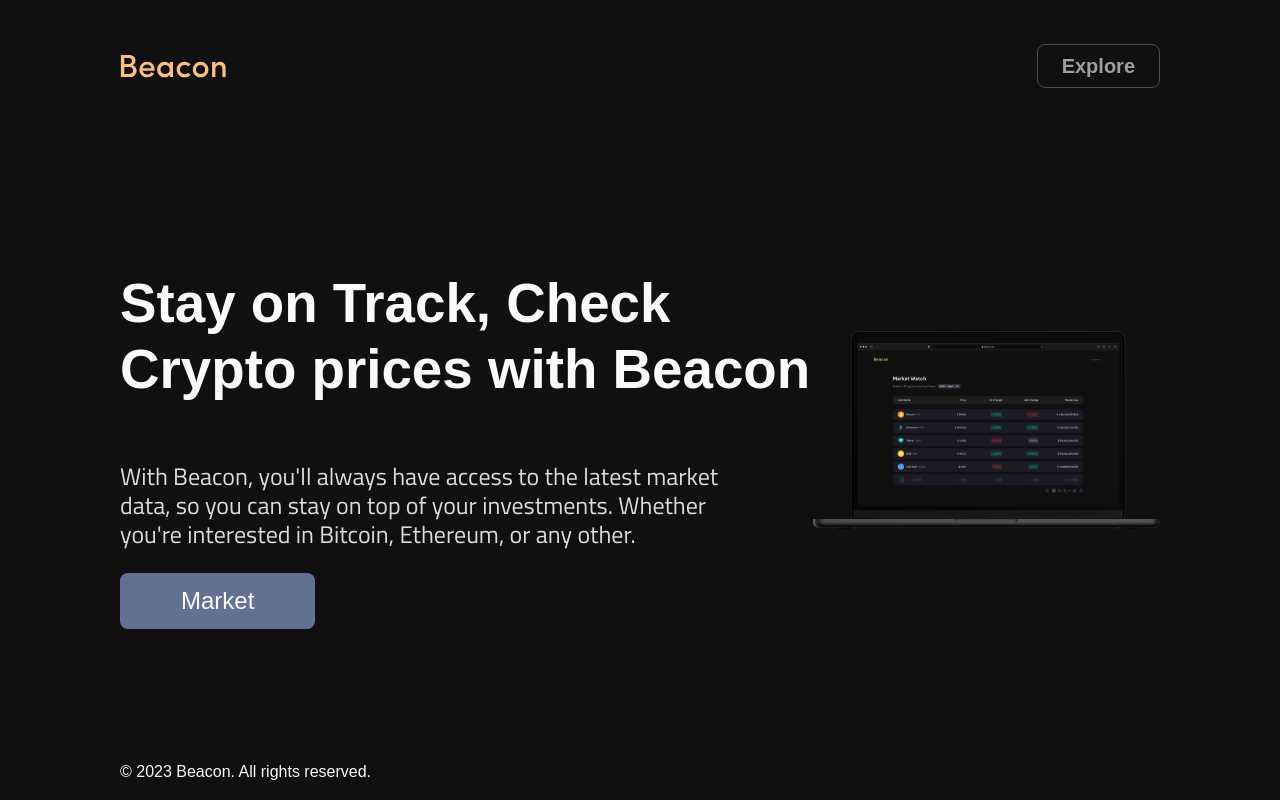
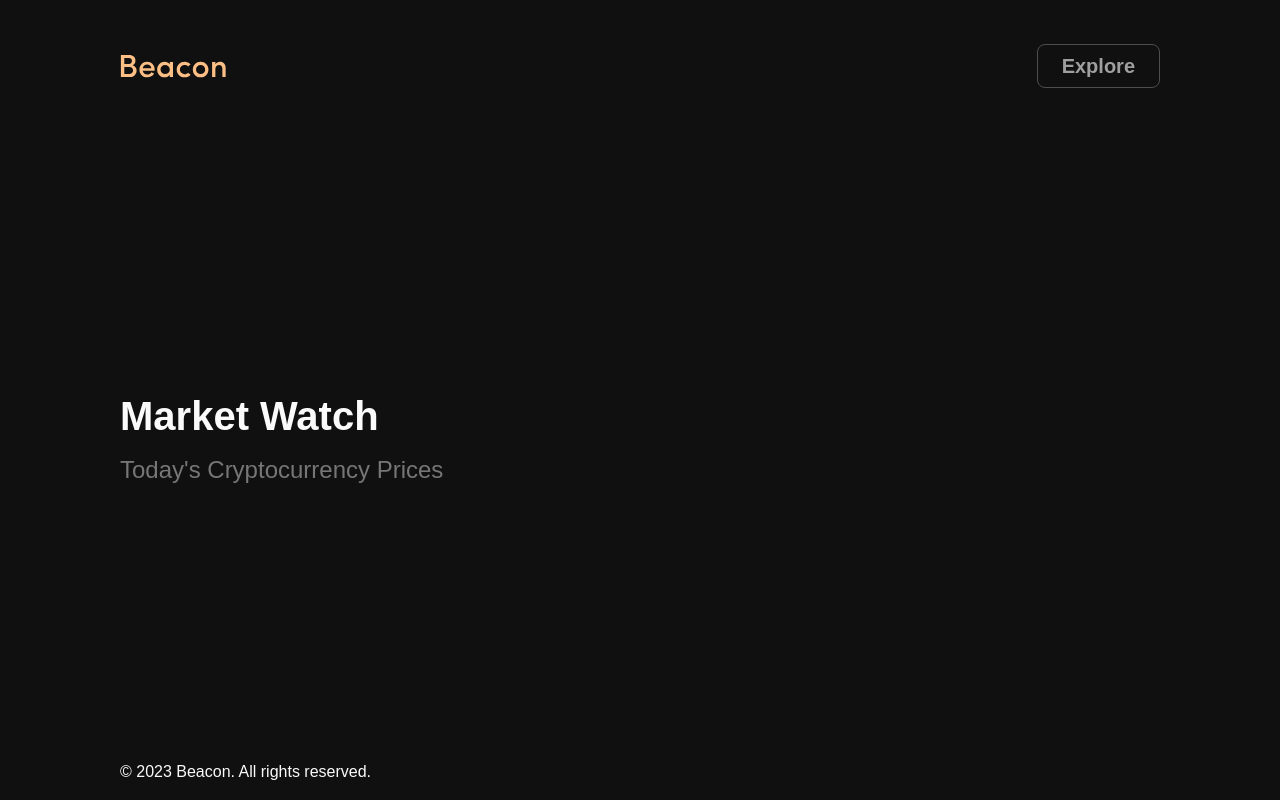
Before and after one commit to ali-vakili/beacon, a React (Create React App) app: page /market in a window 1280 px wide. Built offline with nearby package versions, Linux system fonts and the light colour scheme; a web font is replaced by a local one.

Commit message:
initial market page create title.jsx and its style

```diff
--- a/src/App.js
+++ b/src/App.js
@@ -1,7 +1,7 @@
 import React, { Component } from 'react'
 import NavBar from './components/navbar';
 import Footer from './components/footer';
-import Hero from './pages/hero/Hero';
+import Market from './pages/market/Market';
 import './App.css';
 
 class App extends Component {
@@ -11,7 +11,7 @@ class App extends Component {
       <React.Fragment>
         <div className='container-beacon p-0'>
           <NavBar />
-          <Hero />
+          <Market />
           <Footer />
         </div>
       </React.Fragment>
--- /dev/null
+++ b/src/components/assets/css/title.css
@@ -0,0 +1,11 @@
+div.title-container {
+  margin-top: 84px;
+}
+div.title-container h1.title-text {
+  font-weight: 700;
+  margin-bottom: 16px;
+}
+div.title-container div.description-container h4.description-text {
+  color: #767676;
+  font-weight: 500;
+}
--- /dev/null
+++ b/src/components/ui/title.jsx
@@ -0,0 +1,16 @@
+import '../assets/css/title.css'
+
+const Title = ({ title, description }) => {
+  return (
+    <div className="title-container title-beacon">
+      <div className="row gx-0">
+        <h1 className="title-text">{ title }</h1>
+        <div className="description-container d-flex align-items-center">
+          <h4 className="description-text">{ description }</h4>
+        </div>
+      </div>
+    </div>
+  );
+}
+
+export default Title;
--- /dev/null
+++ b/src/pages/market/Market.jsx
@@ -0,0 +1,15 @@
+import React, { Component } from 'react'
+import Title from '../../components/ui/title'
+
+class Market extends Component {
+  state = {  }
+  render() {
+    return (
+      <section className='market section-beacon'>
+        <Title title={'Market Watch'} description={'Today\'s Cryptocurrency Prices'} />
+      </section>
+    );
+  }
+}
+
+export default Market;
```
